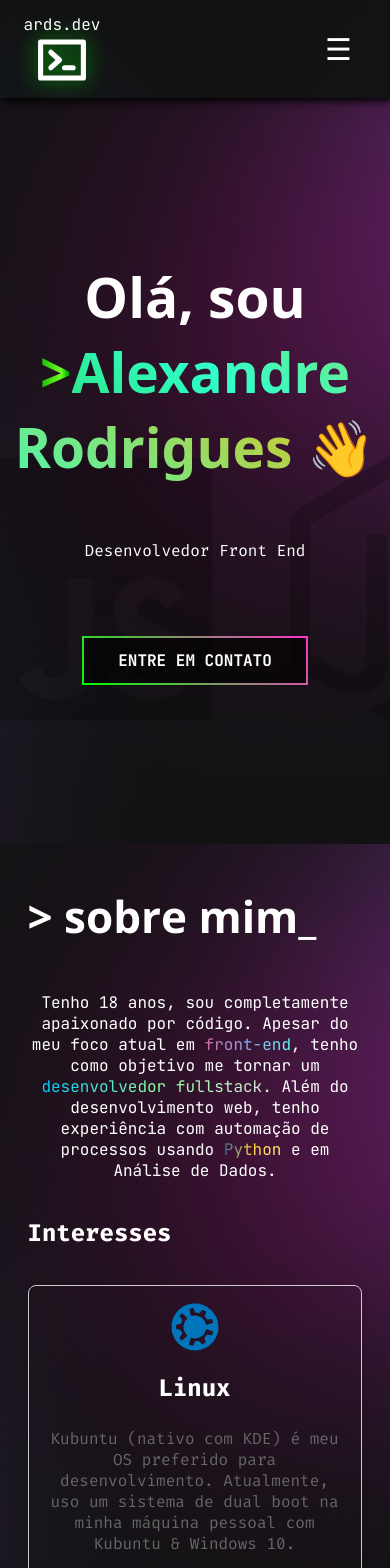
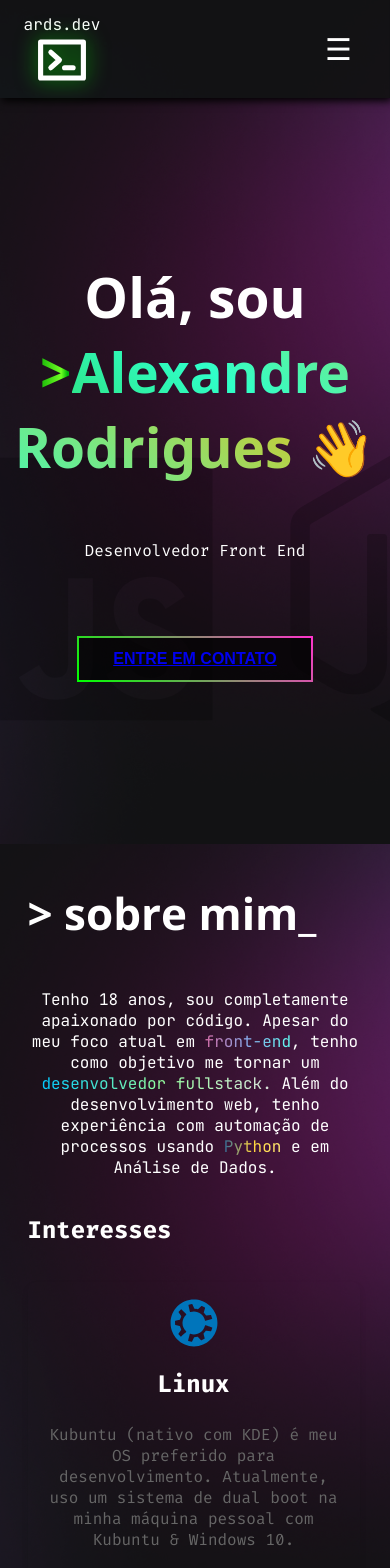
Before and after one commit to ardszsantos/portifolio, a React (Create React App) app: page / in a window 390 px wide. Shown: the top 1568 px of the page. Built offline with nearby package versions, Linux system fonts and the light colour scheme.

Commit message:
refactor: altered some stuff for responsiviness

```diff
--- a/src/styles/card.css
+++ b/src/styles/card.css
@@ -1,6 +1,5 @@
 .card {
   max-width: 300px;
-  border: 1px solid #ccc;
   border-radius: 8px;
   padding: 16px;
   box-shadow: 0 4px 6px rgba(0, 0, 0, 0.1);
--- a/src/styles/hero-page.css
+++ b/src/styles/hero-page.css
@@ -57,7 +57,7 @@
   /* Slight scale-up on hover */
 }
 
-.text-container button a {
+.buttona button {
   text-decoration: none;
   color: white;
   font-family: "JetBrains Mono", monospace;
```
